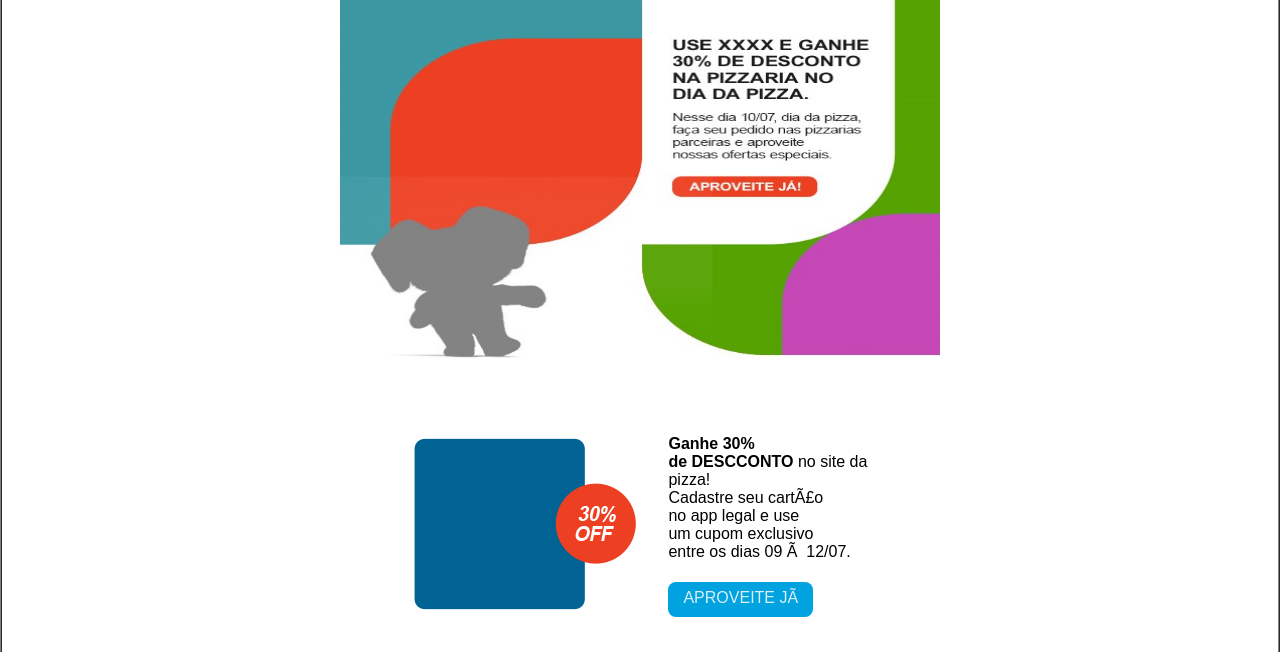
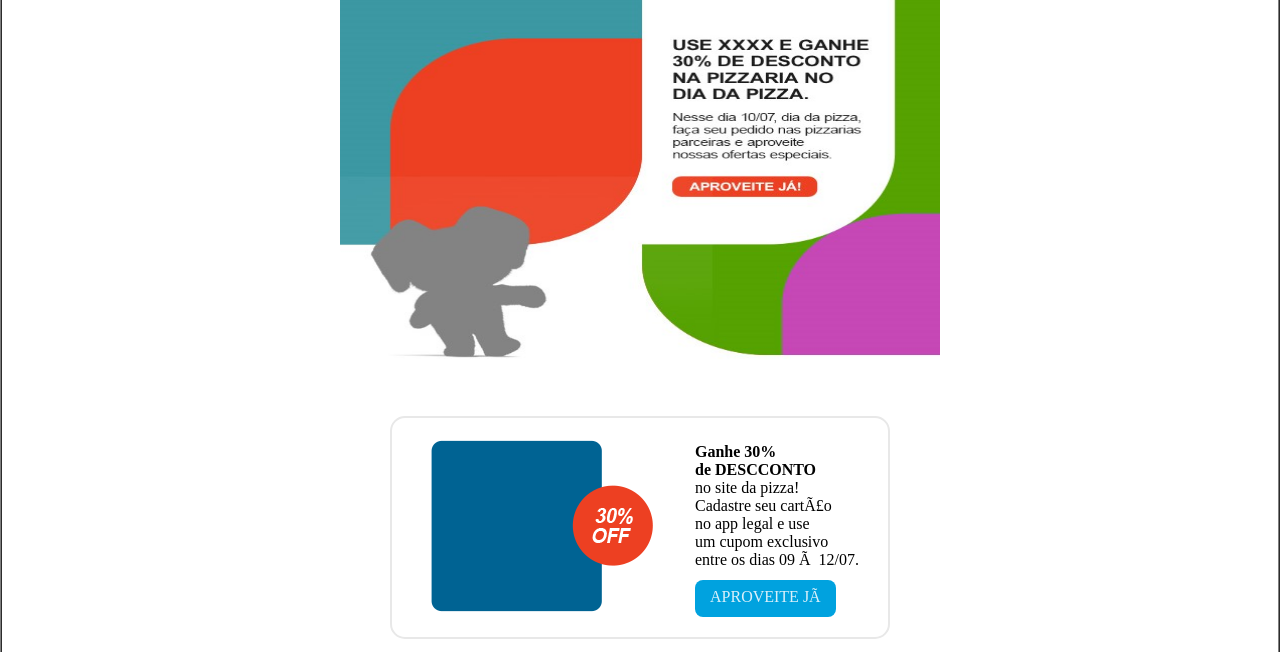
Before and after one commit to vanessawin/emailmarkentg, a plain HTML site: page index.html in a window 1280 px wide. Shown: the part 124-776 px from the top of the page. Drawn offline with Linux system fonts and the light colour scheme.

Commit message:
atualizando

```diff
--- a/index.html
+++ b/index.html
@@ -56,23 +56,22 @@
 					<td >
 					    <table align="center" border=" 0"  cellpadding="0" cellspacing="0" width="500 "   style="; margin-top: 20px"  >
 							<tr >
-							   	<td  width="250px" style="padding-left: 15 "  >
-									<img src="img/oferta-azul.png" alt="promoçâo 1" >
-							   	</td>
-							   	<td width="250px" style="padding-left: 15px; font-family: Arial, Helvetica, sans-serif;"  >
+							   	<td  style="border: 2px solid #e8e8e8 ;border-radius: 15px">
 
-							   		<span > <b>Ganhe 30% <br> de DESCCONTO</b>
+									<img src="img/oferta-azul.png" align="left"  style="margin-right: 30px; padding-left:30px; ">
+
+										<span style="display: block;  padding-top: 25px;  padding-bottom: 8px ;" >
+										<b>Ganhe 30% <br> de DESCCONTO</b><br>
 							   		    no site da pizza!<br>
 							   			Cadastre seu cartão<br>
 							   			no app legal e use<br>
 							   			um cupom exclusivo<br>
-							   			entre os dias 09 à 12/07.<br><br>
-
+							   			entre os dias 09 à 12/07.<br>
+										</span>
 
 									<!-- Botão -->
-							   		<a href="#" style="background-color: #00a2df; color: #daf0fa ; padding: 4px 15px; border-radius: 8px; text-align: center;  text-decoration: none;margin-top: 3px;  display: inline-block; ">APROVEITE JÁ</a>
-							   		</span>
-							   	</td>
+							   		<a href="#" style="background-color: #00a2df; color: #daf0fa ; padding: 5px 15px; border-radius: 8px; text-align: center;  text-decoration: none;margin-top: 3px;  display: inline-block; ">APROVEITE JÁ</a>
+								</td>
 							 </tr>
 						</table>
 					</td>
```
